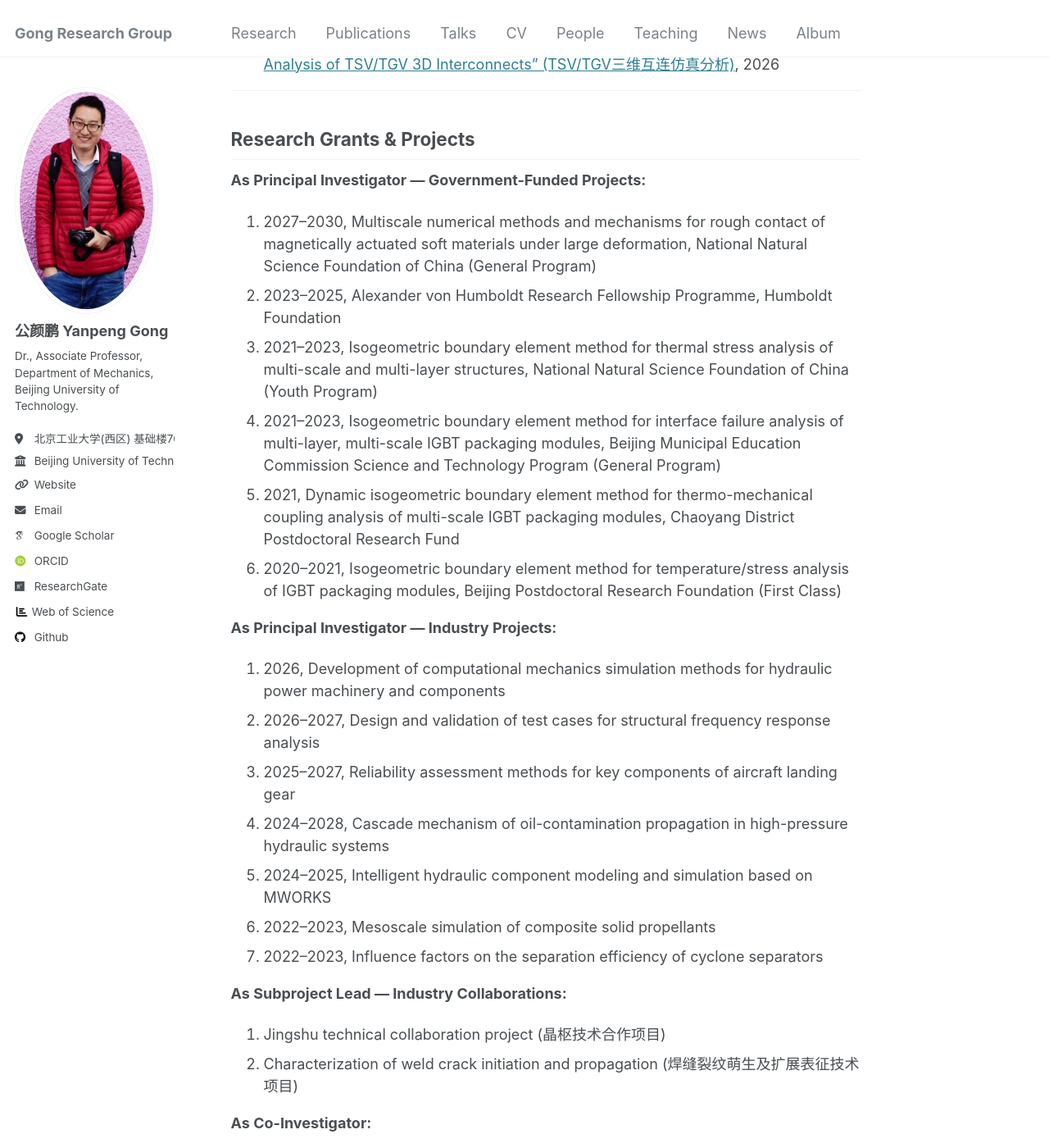
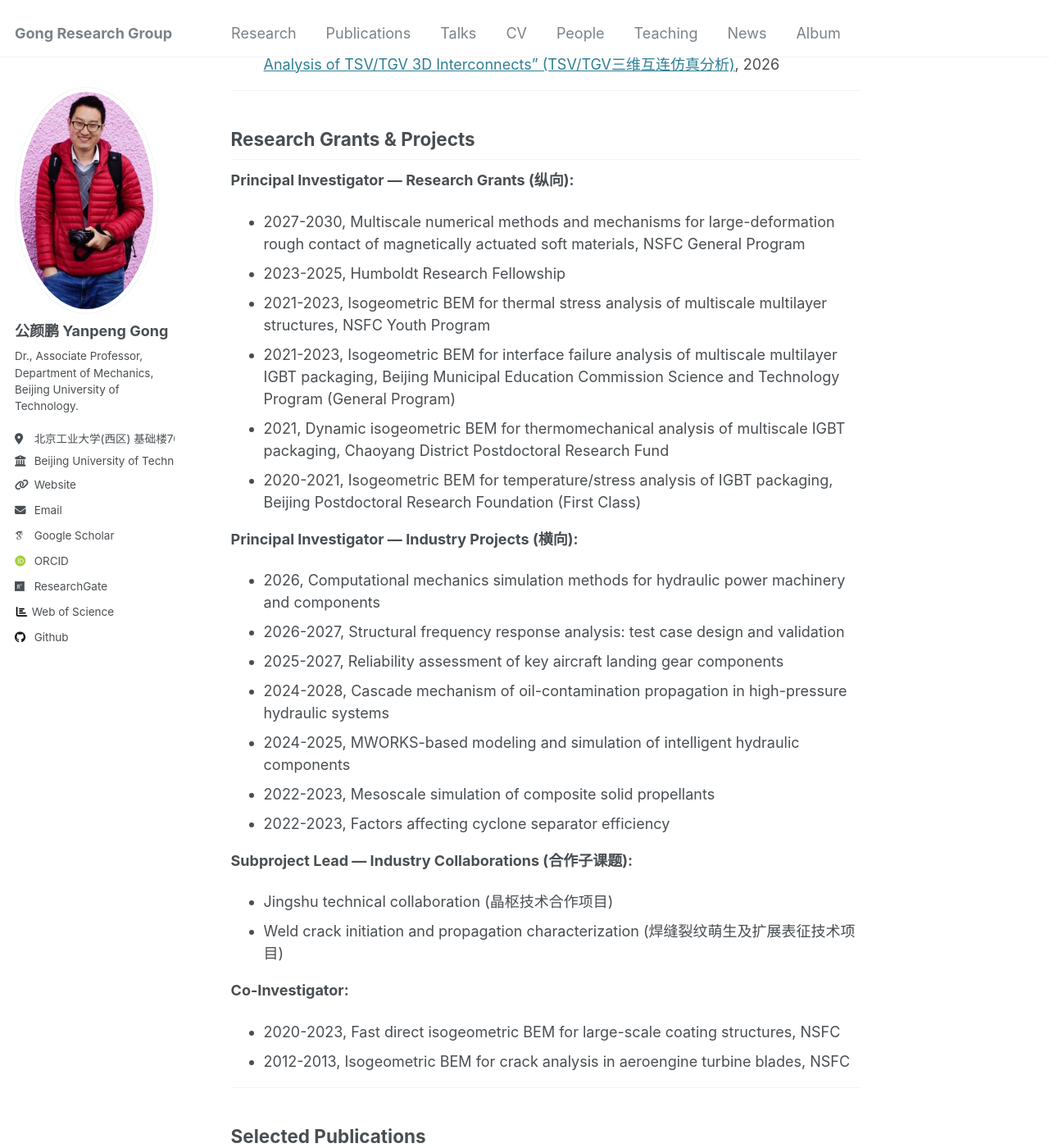
Before and after one commit to yanpeng-gong/yanpeng-gong.github.io, a Jekyll site: the page built from files/CV_YanpengGong.md, in a window 1280 px wide and 1400 px high, scrolled down 1830 px. Shown: the whole window at 82% size. Built offline with Jekyll 4.4.1, drawn with Linux system fonts in a browser that asks for light colours; some web fonts are replaced; our own code applies the rules of GitHub Pages for plain Markdown files; comment, search, counter and statistics services are not loaded; some of the changed text lies outside the part shown.

Commit message:
projects: streamline and align research and CV listings

```diff
--- a/files/CV_YanpengGong.md
+++ b/files/CV_YanpengGong.md
@@ -52,30 +52,30 @@ Email: yanpeng.gong@bjut.edu.cn | Web: https://yanpeng-gong.github.io
 
 ## Research Grants & Projects
 
-**As Principal Investigator — Government-Funded Projects:**
-1. 2027–2030, Multiscale numerical methods and mechanisms for rough contact of magnetically actuated soft materials under large deformation, National Natural Science Foundation of China (General Program)
-2. 2023–2025, Alexander von Humboldt Research Fellowship Programme, Humboldt Foundation
-3. 2021–2023, Isogeometric boundary element method for thermal stress analysis of multi-scale and multi-layer structures, National Natural Science Foundation of China (Youth Program)
-4. 2021–2023, Isogeometric boundary element method for interface failure analysis of multi-layer, multi-scale IGBT packaging modules, Beijing Municipal Education Commission Science and Technology Program (General Program)
-5. 2021, Dynamic isogeometric boundary element method for thermo-mechanical coupling analysis of multi-scale IGBT packaging modules, Chaoyang District Postdoctoral Research Fund
-6. 2020–2021, Isogeometric boundary element method for temperature/stress analysis of IGBT packaging modules, Beijing Postdoctoral Research Foundation (First Class)
+**Principal Investigator — Research Grants (纵向):**
+- 2027-2030, Multiscale numerical methods and mechanisms for large-deformation rough contact of magnetically actuated soft materials, NSFC General Program
+- 2023-2025, Humboldt Research Fellowship
+- 2021-2023, Isogeometric BEM for thermal stress analysis of multiscale multilayer structures, NSFC Youth Program
+- 2021-2023, Isogeometric BEM for interface failure analysis of multiscale multilayer IGBT packaging, Beijing Municipal Education Commission Science and Technology Program (General Program)
+- 2021, Dynamic isogeometric BEM for thermomechanical analysis of multiscale IGBT packaging, Chaoyang District Postdoctoral Research Fund
+- 2020-2021, Isogeometric BEM for temperature/stress analysis of IGBT packaging, Beijing Postdoctoral Research Foundation (First Class)
 
-**As Principal Investigator — Industry Projects:**
-1. 2026, Development of computational mechanics simulation methods for hydraulic power machinery and components
-2. 2026–2027, Design and validation of test cases for structural frequency response analysis
-3. 2025–2027, Reliability assessment methods for key components of aircraft landing gear
-4. 2024–2028, Cascade mechanism of oil-contamination propagation in high-pressure hydraulic systems
-5. 2024–2025, Intelligent hydraulic component modeling and simulation based on MWORKS
-6. 2022–2023, Mesoscale simulation of composite solid propellants
-7. 2022–2023, Influence factors on the separation efficiency of cyclone separators
+**Principal Investigator — Industry Projects (横向):**
+- 2026, Computational mechanics simulation methods for hydraulic power machinery and components
+- 2026-2027, Structural frequency response analysis: test case design and validation
+- 2025-2027, Reliability assessment of key aircraft landing gear components
+- 2024-2028, Cascade mechanism of oil-contamination propagation in high-pressure hydraulic systems
+- 2024-2025, MWORKS-based modeling and simulation of intelligent hydraulic components
+- 2022-2023, Mesoscale simulation of composite solid propellants
+- 2022-2023, Factors affecting cyclone separator efficiency
 
-**As Subproject Lead — Industry Collaborations:**
-1. Jingshu technical collaboration project (晶枢技术合作项目)
-2. Characterization of weld crack initiation and propagation (焊缝裂纹萌生及扩展表征技术项目)
+**Subproject Lead — Industry Collaborations (合作子课题):**
+- Jingshu technical collaboration (晶枢技术合作项目)
+- Weld crack initiation and propagation characterization (焊缝裂纹萌生及扩展表征技术项目)
 
-**As Co-Investigator:**
-1. 2020–2023, Fast direct isogeometric BEM for large-scale coating structures, National Natural Science Foundation of China
-2. 2012–2013, Crack analysis of aeroengine turbine blades using isogeometric BEM, National Natural Science Foundation of China
+**Co-Investigator:**
+- 2020-2023, Fast direct isogeometric BEM for large-scale coating structures, NSFC
+- 2012-2013, Isogeometric BEM for crack analysis in aeroengine turbine blades, NSFC
 
 ---
 
```
Also changed, not shown: _pages/cv.md (+18 -18 lines), _research/research.md (+7 -9 lines).
